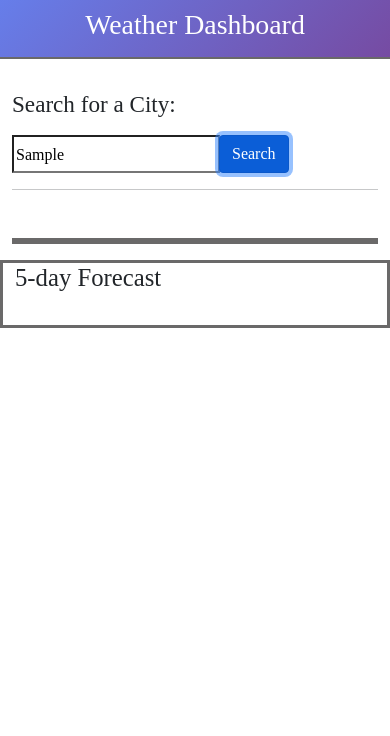
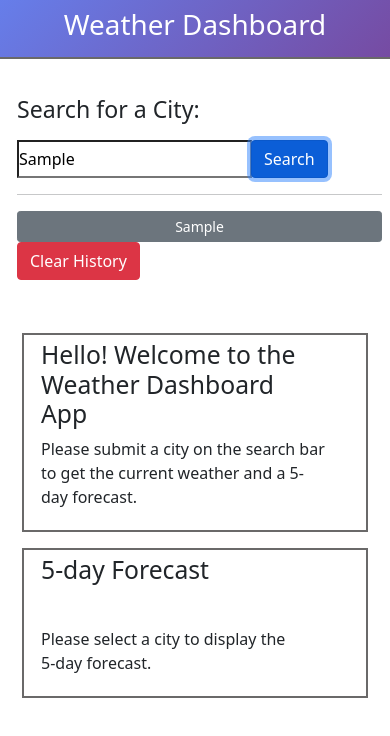
Before and after one commit to achris2/weather-dashboard, a plain HTML site: page index.html in a window 390 px wide. Both pictures are taken after typing "Sample" into the empty fields and a click on the button "Search". Drawn offline with nearby package versions, Linux system fonts and the light colour scheme; no server answers.

Commit message:
fixed responsiveness issues with updates to Bootstrap classes and CSS

```diff
--- a/assets/js/index.js
+++ b/assets/js/index.js
@@ -1,18 +1,3 @@
-// NEXT STEPS:
-
-// 2. When user search for a city, store it in local storage
-// initialise local storage, load it on refresh
-
-// 3. On initial page load load the search history and show it as a list in the HTML
-//    - Build the API query URL based on the history stored in local storage
-//    - Call the API and render the result in the HTML
-
-// 4. When user click on the search history, call weather API and show the result in the HTML
-
-// 5. CSS
-
-
-
 // selectors of the history div, forecast div & main div
 let todayDiv = $('#today-div');
 let historyDiv = $('#history');
@@ -23,24 +8,72 @@ let forecastCards = $('#forecast-cards');
 
 let cityHistory = [];
 
+//
+
+$(document).ready(function () {
+    // Load city history from local storage
+    cityHistory = JSON.parse(localStorage.getItem('cityHistory')) || [];
+
+    // Display the city history on the webpage
+    displayCityHistory();
+
+    // add event listener to clear history button
+    $('#clear-history-button').on('click', function () {
+        clearSearchHistory();
+    });
+});
+
+// clear search history function
+
+function clearSearchHistory() {
+    // clear the search history in local storage
+    localStorage.removeItem('cityHistory');
+
+    // clear the search history in the UI
+    cityHistory = [];
+    historyDiv.empty();
+}
 
 // add event listener to search button
 
-$('#search-button').on('click', function(event){
+$('#search-button').on('click', function (event) {
     event.preventDefault();
+    let chosenCity = $('#search-input').val();
+    searchWeather(chosenCity);
+});
 
-    let chosenCity = $('#search-input').val();
+// add event listener to history buttons
+
+$('#history').on('click', 'button', function () {
+    let chosenCity = $(this).text();
+    searchWeather(chosenCity);
+    console.log("click is working");
+    console.log($(this).text());
+});
 
 
+function displayCityHistory(){
+     cityHistory = JSON.parse(localStorage.getItem('cityHistory')) || [];
+     // emtpy History Div
+     historyDiv.empty();
+     // Display Search History from Local Storage
+     for (let i=0; i < cityHistory.length; i++){
+         historyDiv.append(`<button type="button" class="btn btn-secondary btn-sm" id="${cityHistory[i]}-button"> ${cityHistory[i]} </button>`)
+     }
+}
 
-//  chosen city to history storage variable
+
+// search function
+function searchWeather(chosenCity){
+      // Store chosen city in the search history
     cityHistory.push(chosenCity);
-
-// store updated city history in local storage
     localStorage.setItem('cityHistory', JSON.stringify(cityHistory));
 
+    // call display city history function
+
+    displayCityHistory();
+
     let queryURL ="https://api.openweathermap.org/data/2.5/forecast?q=" + chosenCity + "&units=&appid=fa4695e0608a76d517ec72dbb80b9028";
-    console.log(queryURL);
 
     // documentation https://openweathermap.org/forecast5
 
@@ -56,29 +89,10 @@ $('#search-button').on('click', function(event){
 // //          - icon
         console.log(data);
 
-        // selectors of the history div, forecast div & main div
-        let todayDiv = $('#today-div');
-        let historyDiv = $('#history');
-        let forecastCards = $('#forecast-cards');
-
         // empties main card & forecast cards
 
         todayDiv.empty();
         forecastCards.empty();
-
-
-        // retrieve city history from Local Storage
-
-        cityHistory = JSON.parse(localStorage.getItem('cityHistory')) || [];
-
-        // emtpy History Div
-
-        historyDiv.empty();
-
-        // Display Search History from Local Storage
-        for (let i=0; i < cityHistory.length; i++){
-            historyDiv.append(`<li class="list-group-item"><button type="button" class="btn btn-secondary" id="${cityHistory[i]}-button"> ${cityHistory[i]} </button></li>`)
-        }
 
         // Date
         // get timestamp in Unix, which is no of seconds since 1970
@@ -142,34 +156,7 @@ $('#search-button').on('click', function(event){
                 </div>
             </div>
         `);
-
-
         }
 
-        //
-
-
-
-
     })
-
-})
-
-
-// get the user input value
-
-// Build the API query based on the user input value
-// Call the API and render the result in the HTML
-//          - date
-//          - temperature
-//          - wind speed
-//          - humidity
-//          - icon
-//  - render those values to the main card
-//  - loop through all weathers array and get the following value s
-//      - date
-//      - temperature
-//      - wind speed
-//      - humidity
-//      - icon
-// - render those values to the smaller card
+}
--- a/assets/styles/style.css
+++ b/assets/styles/style.css
@@ -1,41 +1,28 @@
+* {
+    margin: 0;
+    padding: 0;
+}
+
 #main-header {
     background-image: linear-gradient(135deg, #667eea 0%, #764ba2 100%);
     border-bottom: 2px solid #6a6969;
 }
 
-
-* {
-    font-family: 'Montserrat';
-    margin:auto;
-}
-user agent stylesheet
-div {
-    display: block;
+aside {
+    margin: 5px;
+    padding: 5px;
+    border-right: 1px solid #ccc;
 }
 
-h1 {
-    color: white;
+#today, #forecast{
+    background-color: white;
+    border: 0px solid #6a6969;
+    padding: 5px;
+    border: 2px solid #6a6969;
+    margin: 10px;
+
 }
 
-form {
-    padding: 0px;
+#forecast-cards {
+    margin-top: 10px;
 }
-
-input {
-    padding-bottom: 0px;
-}
-
-
-
-
-#today {
-    background-color: white;
-    border: 3px solid #6a6969;
-    padding: 0px;
-}
-
-
-#forecast{
-    padding: 0px;
-    border: 3px solid #6a6969;
-}
--- a/index.html
+++ b/index.html
@@ -19,7 +19,7 @@
     <div class="row">
 
       <!-- SIDE BAR  -->
-      <aside class="col-lg-1 pb-3 mt-3">
+      <aside class="col-lg-4 pb-3 mt-3">
         <h3 id="form-heading" class="mt-3 h3 form-label"> Search for a City:</h3>
         <form id="search-form" class="form mt-3">
           <div class="form-inline form-group">
@@ -35,12 +35,15 @@
         <hr class="hr weather-hr"/></hr>
         <div class="list-group" id="history">
         </div>
+        <button type="button" class="btn btn-danger" id="clear-history-button">Clear History</button>
       </aside>
 
       <!-- MAIN CARD -->
-      <div class="col-lg-9 pb-3">
-        <section id="today" class="mt-3" role="region" aria-live="polite">
+      <div class="col-lg-7 pb-3 mt-3">
+        <section id="today" class="row mt-3" role="region" aria-live="polite">
           <div id= "today-div" class="row">
+            <h2>Hello! Welcome to the Weather Dashboard App</h2>
+            <p>Please submit a city on the search bar to get the current weather and a 5-day forecast.</p>
           </div>
         </section>
 
@@ -49,10 +52,9 @@
         <section id="forecast" class="row mt-3" role="region" aria-live="polite">
           <div class ="row">
           <h2>5-day Forecast</h2>
-
           <!-- // forecast cards  -->
           <div id="forecast-cards" class="row row-cols-1 row-cols-md-4 g-4">
-
+            <p>Please select a city to display the 5-day forecast.</p>
           </div>
           </div>
         </section>
```
